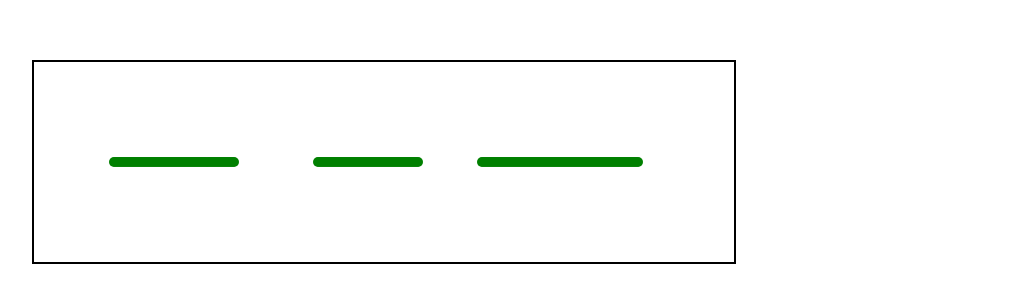
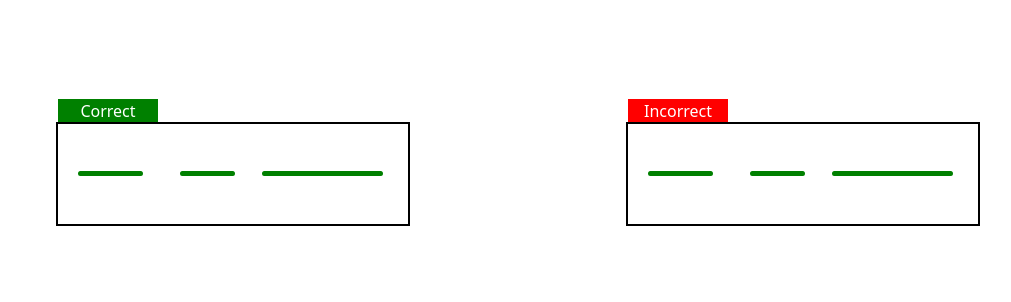
Before and after one commit to MichaelClasby0/RhythmRoyale, a React (Create React App) app in the folder frontend/: page /test in a window 1280 px wide. Shown: the part 196-498 px from the top of the page, without its empty margins (48-1059 px from the left). Built offline with nearby package versions, Linux system fonts and the light colour scheme.

Commit message:
Replay page with correctness

```diff
--- a/frontend/src/App.tsx
+++ b/frontend/src/App.tsx
@@ -4,19 +4,14 @@ import Game from "./pages/Game";
 import Listen from "./pages/Listen";
 import Record from "./pages/Record";
 import {Anim, Vis} from "./components/Visualisation";
+import Replay from "./pages/Replay";
 
 function App() {
   return (
     <BrowserRouter>
       <Routes>
         <Route path="/" element={<Home />} />
-        <Route path="/test" element={<Anim original={[
-            { type: "beat", duration: 600 },
-            { type: "gap", duration: 400 },
-            { type: "beat", duration: 500 },
-            { type: "gap", duration: 300 },
-            { type: "beat", duration: 1200 },
-        ]} />} />
+        <Route path="/test" element={<Replay/>}/>
         <Route path="/game/:gameId" element={<Game />} />
       </Routes>
     </BrowserRouter>
--- a/frontend/src/components/Visualisation.css
+++ b/frontend/src/components/Visualisation.css
@@ -1,5 +1,28 @@
 
 .circle {
+    display: flex;
+    width: 5px;
+    height: 5px;
+    position: absolute;
+    background-color: green;
+    border-radius: 50%;
+    margin-top: 47px;
+    overflow: hidden;
+    white-space: nowrap;
+}
+
+.rect{
+    width: 350px;
+    height: 100px;
+    background: transparent;
+    position: relative;
+    outline:solid 2px black;
+    vertical-align: middle;
+}
+
+
+
+.big-circle {
     display: flex;
     width: 10px;
     height: 10px;
@@ -11,7 +34,7 @@
     white-space: nowrap;
 }
 
-.rect{
+.big-rect{
     width: 700px;
     height: 200px;
     background: transparent;
@@ -19,3 +42,10 @@
     outline:solid 2px black;
     vertical-align: middle;
 }
+
+.result {
+    width: 100px;
+    height: 25px;
+    color: white;
+    text-align: center;
+}
--- a/frontend/src/components/Visualisation.tsx
+++ b/frontend/src/components/Visualisation.tsx
@@ -4,11 +4,10 @@ import { useState, useEffect } from "react";
 import useKeypressBeats from "../hooks/useKeyPress";
 
 function Vis() {
-  // @ts-ignore
-  const isDown = useKeypressBeats(" ")[0];
+  const isDown = useKeypressBeats(" ").isDown;
   const time_limit = 3 * 1000;
   const [circles, setCircles] = useState<Array<number>>([]);
-  const [time, setTime] = useState(0);
+  const [time, setTime] = useState(5);
 
   useEffect(() => {
     const interval = setInterval(() => {
@@ -27,11 +26,11 @@ function Vis() {
 
   return (
     <PrimaryContent>
-      <div className="rect">
+      <div className="big-rect">
         {circles.map((circle, index) => {
           return (
             <span
-              className="circle"
+              className="big-circle"
               style={{ left: circle.toString() + "px" }}
               key={index}
             />
@@ -43,15 +42,27 @@ function Vis() {
 }
 
 // @ts-ignore
-function Anim({ original }) {
-  const time_limit = 3 * 1000;
+function Anim({ original, correct }) {
+  if (!original) {
+    original = [
+      { type: "beat", duration: 600 },
+      { type: "gap", duration: 400 },
+      { type: "beat", duration: 500 },
+      { type: "gap", duration: 300 },
+      { type: "beat", duration: 1200 },
+    ];
+  }
+
+  const time_limit = 800;
   const [beats, setBeats] = useState(original);
   const [circles, setCircles] = useState<Array<number>>([]);
-  const [time, setTime] = useState(75);
+  const [time, setTime] = useState(20);
+  const [done, setDone] = useState(false);
 
   useEffect(() => {
     const interval = setInterval(() => {
-      if (time * 5 > time_limit) {
+      if (time * 2.5 > time_limit) {
+        setDone(true);
         clearInterval(interval);
         return;
       }
@@ -68,13 +79,21 @@ function Anim({ original }) {
           ...beats.slice(1),
         ]);
       }
-      setTime(time + 2);
+      setTime(time + 1);
     }, 10);
     return () => clearInterval(interval);
-  }, [time, circles, beats, time_limit]);
+  }, [time, circles, beats]);
 
   return (
     <PrimaryContent>
+      {done ? (
+        <div
+          className="result"
+          style={{ background: correct ? "green" : "red" }}
+        >
+          {correct ? "Correct" : "Incorrect"}
+        </div>
+      ) : null}
       <div className="rect">
         {circles.map((circle, index) => {
           return (
--- /dev/null
+++ b/frontend/src/pages/Replay.tsx
@@ -0,0 +1,17 @@
+import PrimaryContent from "../layout/PrimaryContent";
+import useKeyPress from "../hooks/useKeyPress";
+import Container from "react-bootstrap/Container";
+import Row from "react-bootstrap/Row";
+import Col from "react-bootstrap/Col";
+import {Anim} from "../components/Visualisation";
+
+export default function Replay() {
+    return (
+            <Container>
+                <Row>
+                    <Col><Anim original={undefined} correct={true}/></Col>
+                    <Col><Anim original={undefined} correct={false}/></Col>
+                </Row>
+            </Container>
+    );
+}
```
